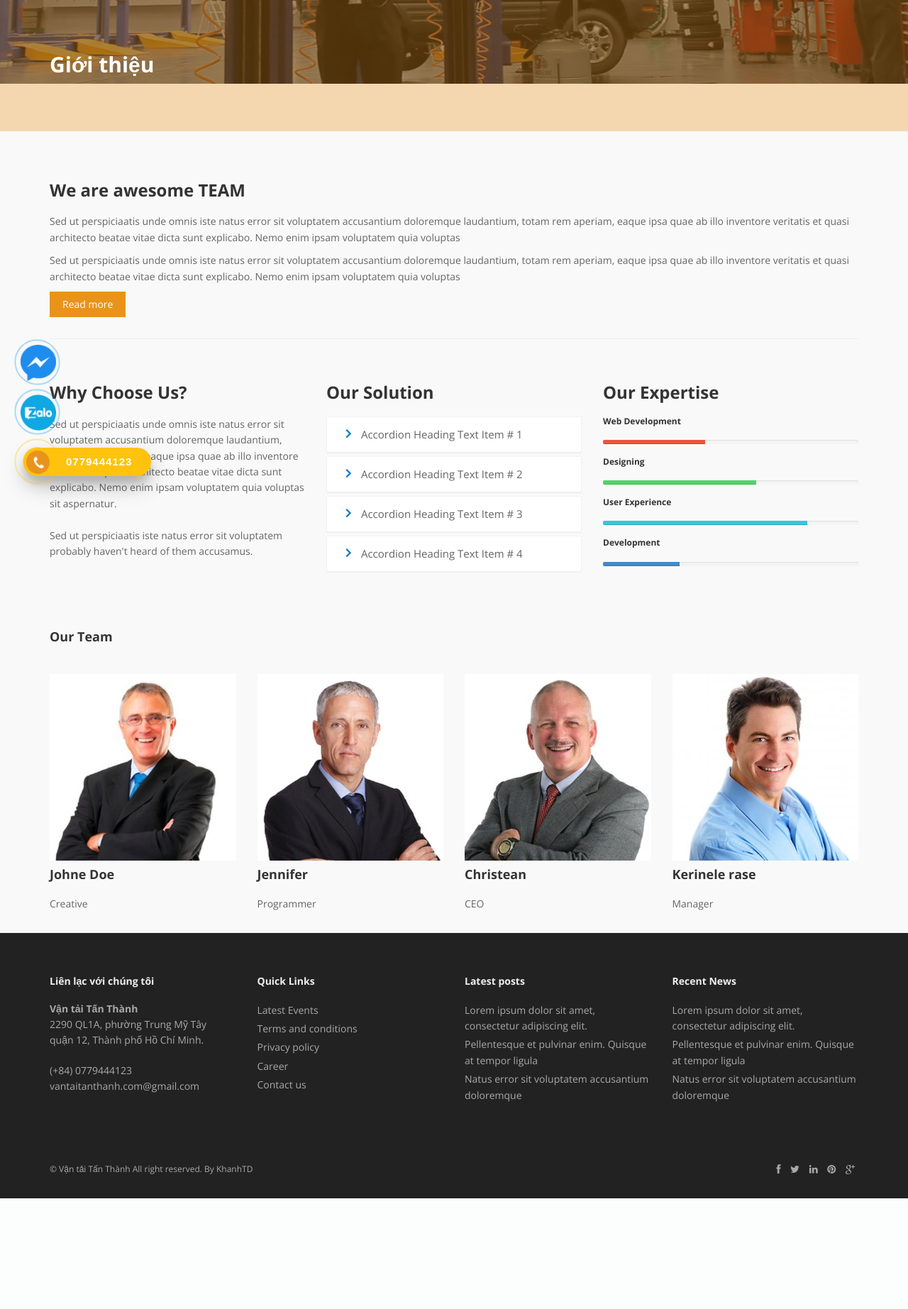
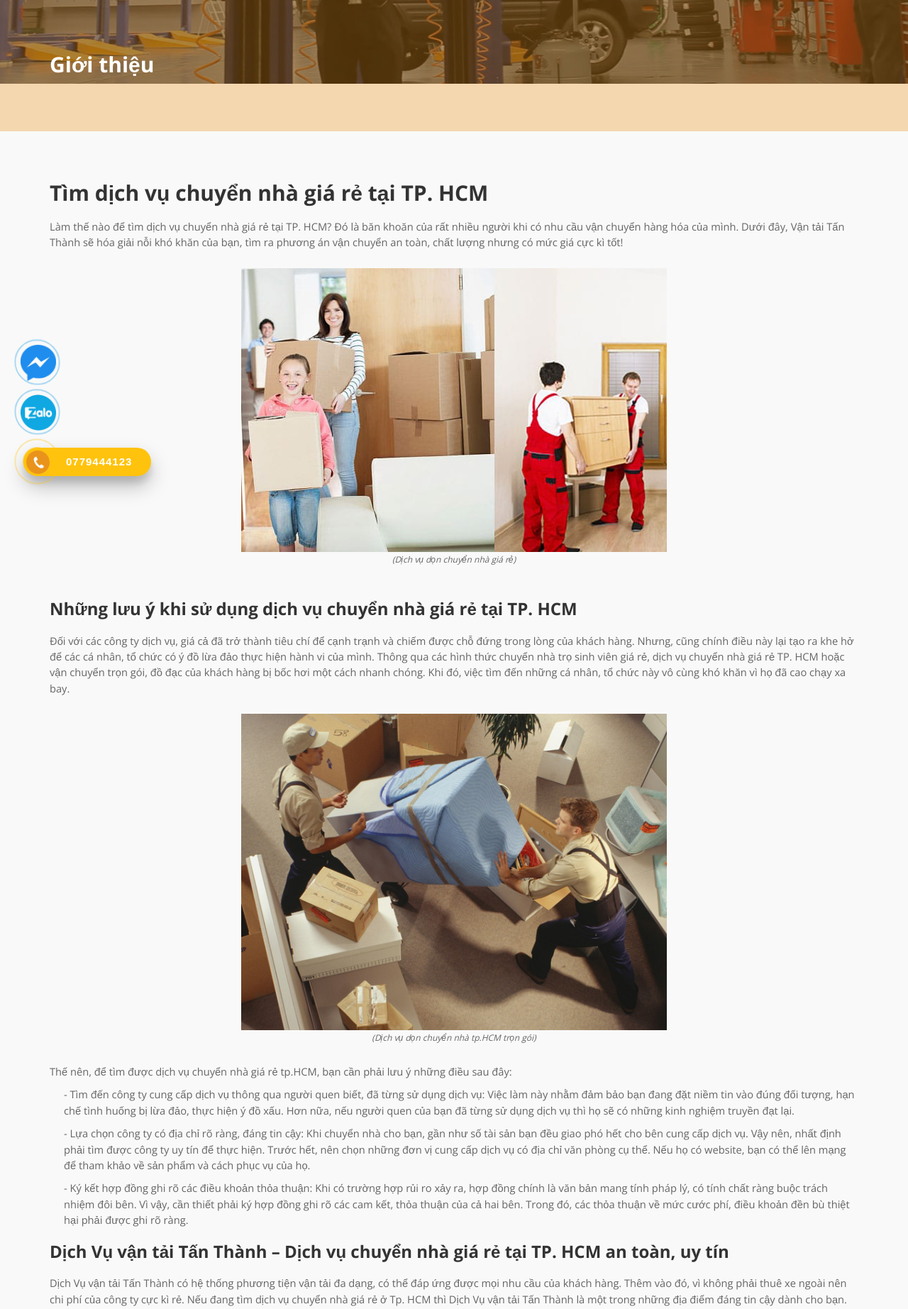
Before and after one commit to tranvanphay/CarriageWebsite, a PHP site: page /about.html in a window 1280 px wide. Shown: the part 92-1937 px from the top of the page at 71% size. Before the commit the page ends 1781 px from the top, so only its background shows below. Run offline with PHP 8.4, Linux system fonts and the light colour scheme; some libraries are stand-ins or nearby versions.

Commit message:
update user

```diff
--- a/about.html
+++ b/about.html
@@ -64,185 +64,230 @@
 						<div class="row">
 							<div class="col-md-12">
 								<div class="about-logo">
-									<h3>We are awesome <span class="color">TEAM</span></h3>
-									<p>Sed ut perspiciaatis unde omnis iste natus error sit voluptatem accusantium doloremque laudantium, totam rem aperiam, eaque ipsa quae ab illo inventore veritatis et quasi architecto beatae vitae dicta sunt explicabo. Nemo enim ipsam voluptatem quia voluptas</p>
-                                    	<p>Sed ut perspiciaatis unde omnis iste natus error sit voluptatem accusantium doloremque laudantium, totam rem aperiam, eaque ipsa quae ab illo inventore veritatis et quasi architecto beatae vitae dicta sunt explicabo. Nemo enim ipsam voluptatem quia voluptas</p>
+									<h2>Tìm dịch vụ chuyển nhà giá rẻ tại TP. HCM</h2>
+									<p>Làm thế nào để tìm dịch vụ chuyển nhà giá rẻ tại TP. HCM?
+										Đó là băn khoăn của rất nhiều người khi có nhu cầu vận chuyển hàng hóa của mình.
+										Dưới đây, Vận tải Tấn Thành sẽ hóa giải nỗi khó khăn của bạn, tìm ra phương án vận chuyển an toàn, chất lượng nhưng có mức giá cực kì tốt!</p>
+									<div class="imgMargin">
+									<img src="img/about/dich-vu-chuyen-nha-tphcm-gia-re.png" class="center-block newsImage">
+										<p class="imgDes">(Dịch vụ dọn chuyển nhà giá rẻ)</p>
+									</div>
+									<h3>Những lưu ý khi sử dụng dịch vụ chuyển nhà giá rẻ tại TP. HCM</h3>
+									<p>
+										Đối với các công ty dịch vụ, giá cả đã trở thành tiêu chí để cạnh trạnh và chiếm được chỗ đứng trong lòng của khách hàng.
+										Nhưng, cũng chính điều này lại tạo ra khe hở để các cá nhân, tổ chức có ý đồ lừa đảo thực hiện hành vi của mình.
+										Thông qua các hình thức chuyển nhà trọ sinh viên giá rẻ, dịch vụ chuyển nhà giá rẻ TP. HCM hoặc vận chuyển trọn gói, đồ đạc của khách hàng bị bốc hơi một cách nhanh chóng.
+										Khi đó, việc tìm đến những cá nhân, tổ chức này vô cùng khó khăn vì họ đã cao chạy xa bay.
+									</p>
+									<div class="imgMargin">
+										<img src="img/about/xe-tai-cho-hang-gia-re.png" class="center-block newsImage">
+										<p class="imgDes">(Dịch vụ dọn chuyển nhà tp.HCM trọn gói)</p>
+									</div>
+									<p>Thế nên, để tìm được dịch vụ chuyển nhà giá rẻ tp.HCM, bạn cần phải lưu ý những điều sau đây:</p>
+									<div style="margin-left: 20px">
+										<p>- Tìm đến công ty cung cấp dịch vụ thông qua người quen biết, đã từng sử dụng dịch vụ: Việc làm này nhằm đảm bảo bạn đang đặt niềm tin vào đúng đối tượng,
+											hạn chế tình huống bị lừa đảo, thực hiện ý đồ xấu. Hơn nữa, nếu người quen của bạn đã từng sử dụng dịch vụ thì họ sẽ có những kinh nghiệm truyền đạt lại.</p>
+
+										<p>- Lựa chọn công ty có địa chỉ rõ ràng, đáng tin cậy: Khi chuyển nhà cho bạn, gần như số tài sản bạn đều giao phó hết cho bên cung cấp dịch vụ.
+											Vậy nên, nhất định phải tìm được công ty uy tín để thực hiện.
+											Trước hết, nên chọn những đơn vị cung cấp dịch vụ có địa chỉ văn phòng cụ thể.
+											Nếu họ có website, bạn có thể lên mạng để tham khảo về sản phẩm và cách phục vụ của họ.</p>
+
+										<p>- Ký kết hợp đồng ghi rõ các điều khoản thỏa thuận: Khi có trường hợp rủi ro xảy ra, hợp đồng chính là văn bản mang tính pháp lý,
+											có tính chất ràng buộc trách nhiệm đôi bên. Vì vậy, cần thiết phải ký hợp đồng ghi rõ các cam kết, thỏa thuận của cả hai bên.
+											 Trong đó, các thỏa thuận về mức cước phí, điều khoản đền bù thiệt hại phải được ghi rõ ràng.</p>
+									</div>
+									<h3>Dịch Vụ vận tải Tấn Thành – Dịch vụ chuyển nhà giá rẻ tại TP. HCM an toàn, uy tín</h3>
+									<p> Dịch Vụ vận tải Tấn Thành có hệ thống phương tiện vận tải đa dạng, có thể đáp ứng được mọi nhu cầu của khách hàng.
+										Thêm vào đó, vì không phải thuê xe ngoài nên chi phí của công ty cực kì rẻ.
+										Nếu đang tìm dịch vụ chuyển nhà giá rẻ ở Tp. HCM thì Dịch Vụ vận tải Tấn Thành là một trong những địa điểm đáng tin cậy dành cho bạn.</p>
+
+									<p>Sau khi nhận được thông tin yêu cầu từ quý khách hàng, Dịch Vụ vận tải Tấn Thành tư vấn các phương án di chuyển.
+										Tiếp theo, chúng tôi sẽ tiến hành khảo sát tình hình nơi chuyển nhà để đảm bảo hoàn thành công việc một cách tốt nhất.</p>
+
+									<h3>Lựa chọn dịch vụ chuyển nhà giá rẻ TP. HCM của Dịch Vụ vận tải Tấn Thành, bạn sẽ tận hưởng những ưu đãi đặc biệt như:</h3>
+									<div style="margin: 20px">
+										<p>- Dịch vụ có mức phí cạnh tranh nhất trên thị trường</p>
+										<p>- Cam kết hoàn tiền và bồi thường 100% khi để thất thoát, hư hại tài sản với lỗi xuất phát từ phía chúng tôi</p>
+										<p>- Hỗ trợ dịch vụ chuyển nhà trọn gói, bao hết mọi công việc, khách hàng chỉ cần giám sát và đưa ra góp ý</p>
+										<p>- Hệ thống phương tiện hỗ trợ hiện đại, thao tác nhanh gọn giúp tiết kiệm thời gian. Quy trình chuyển nhà không quá 1 ngày</p>
+									</div>
+									<h3>Liên hệ ngay Dịch Vụ vận tải Tấn Thành để được phục vụ một cách tốt nhất!</h3>
 								</div>
-								<a href="#" class="btn btn-color">Read more</a>
 							</div>
 						</div>
 
 						<hr>
 						<br>
 
-						<div class="row">
-							<div class="col-md-4">
-								<!-- Heading and para -->
-								<div class="block-heading-two">
-									<h3><span>Why Choose Us?</span></h3>
-								</div>
-								<p>Sed ut perspiciaatis unde omnis iste natus error sit voluptatem accusantium doloremque laudantium, totam rem aperiam, eaque ipsa quae ab illo inventore veritatis et quasi architecto beatae vitae dicta sunt explicabo. Nemo enim ipsam voluptatem quia voluptas sit aspernatur. <br/><br/>Sed ut perspiciaatis iste natus error sit voluptatem probably haven't heard of them accusamus.</p>
-							</div>
-							<div class="col-md-4">
-								<div class="block-heading-two">
-									<h3><span>Our Solution</span></h3>
-								</div>
-								<!-- Accordion starts -->
-								<div class="panel-group" id="accordion-alt3">
-								 <!-- Panel. Use "panel-XXX" class for different colors. Replace "XXX" with color. -->
-								  <div class="panel">
-									<!-- Panel heading -->
-									 <div class="panel-heading">
-										<h4 class="panel-title">
-										  <a data-toggle="collapse" data-parent="#accordion-alt3" href="#collapseOne-alt3">
-											<i class="fa fa-angle-right"></i> Accordion Heading Text Item # 1
-										  </a>
-										</h4>
-									 </div>
-									 <div id="collapseOne-alt3" class="panel-collapse collapse">
-										<!-- Panel body -->
-										<div class="panel-body">
-										  Sed ut perspiciaatis unde omnis iste natus error sit voluptatem accusantium doloremque laudantium, totam rem aperiam, eaque ipsa quae ab illo inventore veritatis et quasi architecto beatae vitae dicta sunt explicabo. Nemo enim ipsam voluptatem quia voluptas
-										</div>
-									 </div>
-								  </div>
-								  <div class="panel">
-									 <div class="panel-heading">
-										<h4 class="panel-title">
-										  <a data-toggle="collapse" data-parent="#accordion-alt3" href="#collapseTwo-alt3">
-											<i class="fa fa-angle-right"></i> Accordion Heading Text Item # 2
-										  </a>
-										</h4>
-									 </div>
-									 <div id="collapseTwo-alt3" class="panel-collapse collapse">
-										<div class="panel-body">
-										  Sed ut perspiciaatis unde omnis iste natus error sit voluptatem accusantium doloremque laudantium, totam rem aperiam, eaque ipsa quae ab illo inventore veritatis et quasi architecto beatae vitae dicta sunt explicabo. Nemo enim ipsam voluptatem quia voluptas
-										</div>
-									 </div>
-								  </div>
-								  <div class="panel">
-									 <div class="panel-heading">
-										<h4 class="panel-title">
-										  <a data-toggle="collapse" data-parent="#accordion-alt3" href="#collapseThree-alt3">
-											<i class="fa fa-angle-right"></i> Accordion Heading Text Item # 3
-										  </a>
-										</h4>
-									 </div>
-									 <div id="collapseThree-alt3" class="panel-collapse collapse">
-										<div class="panel-body">
-										  Sed ut perspiciaatis unde omnis iste natus error sit voluptatem accusantium doloremque laudantium, totam rem aperiam, eaque ipsa quae ab illo inventore veritatis et quasi architecto beatae vitae dicta sunt explicabo. Nemo enim ipsam voluptatem quia voluptas
-										</div>
-									 </div>
-								  </div>
-								  <div class="panel">
-									 <div class="panel-heading">
-										<h4 class="panel-title">
-										  <a data-toggle="collapse" data-parent="#accordion-alt3" href="#collapseFour-alt3">
-											<i class="fa fa-angle-right"></i> Accordion Heading Text Item # 4
-										  </a>
-										</h4>
-									 </div>
-									 <div id="collapseFour-alt3" class="panel-collapse collapse">
-										<div class="panel-body">
-										  Sed ut perspiciaatis unde omnis iste natus error sit voluptatem accusantium doloremque laudantium, totam rem aperiam, eaque ipsa quae ab illo inventore veritatis et quasi architecto beatae vitae dicta sunt explicabo. Nemo enim ipsam voluptatem quia voluptas
-										</div>
-									 </div>
-								  </div>
-								</div>
-								<!-- Accordion ends -->
-
-							</div>
-
-							<div class="col-md-4">
-								<div class="block-heading-two">
-									<h3><span>Our Expertise</span></h3>
-								</div>
-								<h6>Web Development</h6>
-								<div class="progress pb-sm">
-								  <!-- White color (progress-bar-white) -->
-								  <div class="progress-bar progress-bar-red" role="progressbar" aria-valuenow="40" aria-valuemin="0" aria-valuemax="100" style="width: 40%">
-									 <span class="sr-only">40% Complete (success)</span>
-								  </div>
-								</div>
-								<h6>Designing</h6>
-								<div class="progress pb-sm">
-								  <div class="progress-bar progress-bar-green" role="progressbar" aria-valuenow="60" aria-valuemin="0" aria-valuemax="100" style="width: 60%">
-									 <span class="sr-only">40% Complete (success)</span>
-								  </div>
-								</div>
-								<h6>User Experience</h6>
-								<div class="progress pb-sm">
-								  <div class="progress-bar progress-bar-lblue" role="progressbar" aria-valuenow="80" aria-valuemin="0" aria-valuemax="100" style="width: 80%">
-									 <span class="sr-only">40% Complete (success)</span>
-								  </div>
-								</div>
-								<h6>Development</h6>
-								<div class="progress pb-sm">
-								  <div class="progress-bar progress-bar-yellow" role="progressbar" aria-valuenow="30" aria-valuemin="0" aria-valuemax="100" style="width: 30%">
-									 <span class="sr-only">40% Complete (success)</span>
-								  </div>
-								</div>
-							</div>
-
-						</div>
-
-
-
-						<br>
-						<!-- Our Team starts -->
-
-						<!-- Heading -->
-						<div class="block-heading-six">
-							<h4 class="bg-color">Our Team</h4>
-						</div>
-						<br>
-
-						<!-- Our team starts -->
-
-						<div class="team-six">
-							<div class="row">
-								<div class="col-md-3 col-sm-6">
-									<!-- Team Member -->
-									<div class="team-member">
-										<!-- Image -->
-										<img class="img-responsive" src="img/team1.jpg" alt="">
-										<!-- Name -->
-										<h4>Johne Doe</h4>
-										<span class="deg">Creative</span>
-									</div>
-								</div>
-								<div class="col-md-3 col-sm-6">
-									<!-- Team Member -->
-									<div class="team-member">
-										<!-- Image -->
-										<img class="img-responsive" src="img/team2.jpg" alt="">
-										<!-- Name -->
-										<h4>Jennifer</h4>
-										<span class="deg">Programmer</span>
-									</div>
-								</div>
-								<div class="col-md-3 col-sm-6">
-									<!-- Team Member -->
-									<div class="team-member">
-										<!-- Image -->
-										<img class="img-responsive" src="img/team3.jpg" alt="">
-										<!-- Name -->
-										<h4>Christean</h4>
-										<span class="deg">CEO</span>
-									</div>
-								</div>
-								<div class="col-md-3 col-sm-6">
-									<!-- Team Member -->
-									<div class="team-member">
-										<!-- Image -->
-										<img class="img-responsive" src="img/team4.jpg" alt="">
-										<!-- Name -->
-										<h4>Kerinele rase</h4>
-										<span class="deg">Manager</span>
-									</div>
-								</div>
-							</div>
-						</div>
+<!--						<div class="row">-->
+<!--							<div class="col-md-4">-->
+<!--								&lt;!&ndash; Heading and para &ndash;&gt;-->
+<!--								<div class="block-heading-two">-->
+<!--									<h3><span>Why Choose Us?</span></h3>-->
+<!--								</div>-->
+<!--								<p>Sed ut perspiciaatis unde omnis iste natus error sit voluptatem accusantium doloremque laudantium, totam rem aperiam, eaque ipsa quae ab illo inventore veritatis et quasi architecto beatae vitae dicta sunt explicabo. Nemo enim ipsam voluptatem quia voluptas sit aspernatur. <br/><br/>Sed ut perspiciaatis iste natus error sit voluptatem probably haven't heard of them accusamus.</p>-->
+<!--							</div>-->
+<!--							<div class="col-md-4">-->
+<!--								<div class="block-heading-two">-->
+<!--									<h3><span>Our Solution</span></h3>-->
+<!--								</div>		-->
+<!--								&lt;!&ndash; Accordion starts &ndash;&gt;-->
+<!--								<div class="panel-group" id="accordion-alt3">-->
+<!--								 &lt;!&ndash; Panel. Use "panel-XXX" class for different colors. Replace "XXX" with color. &ndash;&gt;-->
+<!--								  <div class="panel">	-->
+<!--									&lt;!&ndash; Panel heading &ndash;&gt;-->
+<!--									 <div class="panel-heading">-->
+<!--										<h4 class="panel-title">-->
+<!--										  <a data-toggle="collapse" data-parent="#accordion-alt3" href="#collapseOne-alt3">-->
+<!--											<i class="fa fa-angle-right"></i> Accordion Heading Text Item # 1-->
+<!--										  </a>-->
+<!--										</h4>-->
+<!--									 </div>-->
+<!--									 <div id="collapseOne-alt3" class="panel-collapse collapse">-->
+<!--										&lt;!&ndash; Panel body &ndash;&gt;-->
+<!--										<div class="panel-body">-->
+<!--										  Sed ut perspiciaatis unde omnis iste natus error sit voluptatem accusantium doloremque laudantium, totam rem aperiam, eaque ipsa quae ab illo inventore veritatis et quasi architecto beatae vitae dicta sunt explicabo. Nemo enim ipsam voluptatem quia voluptas-->
+<!--										</div>-->
+<!--									 </div>-->
+<!--								  </div>-->
+<!--								  <div class="panel">-->
+<!--									 <div class="panel-heading">-->
+<!--										<h4 class="panel-title">-->
+<!--										  <a data-toggle="collapse" data-parent="#accordion-alt3" href="#collapseTwo-alt3">-->
+<!--											<i class="fa fa-angle-right"></i> Accordion Heading Text Item # 2-->
+<!--										  </a>-->
+<!--										</h4>-->
+<!--									 </div>-->
+<!--									 <div id="collapseTwo-alt3" class="panel-collapse collapse">-->
+<!--										<div class="panel-body">-->
+<!--										  Sed ut perspiciaatis unde omnis iste natus error sit voluptatem accusantium doloremque laudantium, totam rem aperiam, eaque ipsa quae ab illo inventore veritatis et quasi architecto beatae vitae dicta sunt explicabo. Nemo enim ipsam voluptatem quia voluptas-->
+<!--										</div>-->
+<!--									 </div>-->
+<!--								  </div>-->
+<!--								  <div class="panel">-->
+<!--									 <div class="panel-heading">-->
+<!--										<h4 class="panel-title">-->
+<!--										  <a data-toggle="collapse" data-parent="#accordion-alt3" href="#collapseThree-alt3">-->
+<!--											<i class="fa fa-angle-right"></i> Accordion Heading Text Item # 3-->
+<!--										  </a>-->
+<!--										</h4>-->
+<!--									 </div>-->
+<!--									 <div id="collapseThree-alt3" class="panel-collapse collapse">-->
+<!--										<div class="panel-body">-->
+<!--										  Sed ut perspiciaatis unde omnis iste natus error sit voluptatem accusantium doloremque laudantium, totam rem aperiam, eaque ipsa quae ab illo inventore veritatis et quasi architecto beatae vitae dicta sunt explicabo. Nemo enim ipsam voluptatem quia voluptas-->
+<!--										</div>-->
+<!--									 </div>-->
+<!--								  </div>-->
+<!--								  <div class="panel">-->
+<!--									 <div class="panel-heading">-->
+<!--										<h4 class="panel-title">-->
+<!--										  <a data-toggle="collapse" data-parent="#accordion-alt3" href="#collapseFour-alt3">-->
+<!--											<i class="fa fa-angle-right"></i> Accordion Heading Text Item # 4-->
+<!--										  </a>-->
+<!--										</h4>-->
+<!--									 </div>-->
+<!--									 <div id="collapseFour-alt3" class="panel-collapse collapse">-->
+<!--										<div class="panel-body">-->
+<!--										  Sed ut perspiciaatis unde omnis iste natus error sit voluptatem accusantium doloremque laudantium, totam rem aperiam, eaque ipsa quae ab illo inventore veritatis et quasi architecto beatae vitae dicta sunt explicabo. Nemo enim ipsam voluptatem quia voluptas-->
+<!--										</div>-->
+<!--									 </div>-->
+<!--								  </div>-->
+<!--								</div>-->
+<!--								&lt;!&ndash; Accordion ends &ndash;&gt;-->
+<!--								-->
+<!--							</div>-->
+<!--							-->
+<!--							<div class="col-md-4">-->
+<!--								<div class="block-heading-two">-->
+<!--									<h3><span>Our Expertise</span></h3>-->
+<!--								</div>								-->
+<!--								<h6>Web Development</h6>-->
+<!--								<div class="progress pb-sm">-->
+<!--								  &lt;!&ndash; White color (progress-bar-white) &ndash;&gt;-->
+<!--								  <div class="progress-bar progress-bar-red" role="progressbar" aria-valuenow="40" aria-valuemin="0" aria-valuemax="100" style="width: 40%">-->
+<!--									 <span class="sr-only">40% Complete (success)</span>-->
+<!--								  </div>-->
+<!--								</div>-->
+<!--								<h6>Designing</h6>-->
+<!--								<div class="progress pb-sm">-->
+<!--								  <div class="progress-bar progress-bar-green" role="progressbar" aria-valuenow="60" aria-valuemin="0" aria-valuemax="100" style="width: 60%">-->
+<!--									 <span class="sr-only">40% Complete (success)</span>-->
+<!--								  </div>-->
+<!--								</div>-->
+<!--								<h6>User Experience</h6>-->
+<!--								<div class="progress pb-sm">-->
+<!--								  <div class="progress-bar progress-bar-lblue" role="progressbar" aria-valuenow="80" aria-valuemin="0" aria-valuemax="100" style="width: 80%">-->
+<!--									 <span class="sr-only">40% Complete (success)</span>-->
+<!--								  </div>-->
+<!--								</div>-->
+<!--								<h6>Development</h6>-->
+<!--								<div class="progress pb-sm">-->
+<!--								  <div class="progress-bar progress-bar-yellow" role="progressbar" aria-valuenow="30" aria-valuemin="0" aria-valuemax="100" style="width: 30%">-->
+<!--									 <span class="sr-only">40% Complete (success)</span>-->
+<!--								  </div>-->
+<!--								</div>-->
+<!--							</div>-->
+<!--							-->
+<!--						</div>-->
+<!--						-->
+<!--						 						-->
+<!--						 -->
+<!--						<br>-->
+<!--						&lt;!&ndash; Our Team starts &ndash;&gt;-->
+<!--				-->
+<!--						&lt;!&ndash; Heading &ndash;&gt;-->
+<!--						<div class="block-heading-six">-->
+<!--							<h4 class="bg-color">Our Team</h4>-->
+<!--						</div>-->
+<!--						<br>-->
+<!--						-->
+<!--						&lt;!&ndash; Our team starts &ndash;&gt;-->
+<!--						-->
+<!--						<div class="team-six">-->
+<!--							<div class="row">-->
+<!--								<div class="col-md-3 col-sm-6">-->
+<!--									&lt;!&ndash; Team Member &ndash;&gt;-->
+<!--									<div class="team-member">-->
+<!--										&lt;!&ndash; Image &ndash;&gt;-->
+<!--										<img class="img-responsive" src="img/team1.jpg" alt="">-->
+<!--										&lt;!&ndash; Name &ndash;&gt;-->
+<!--										<h4>Johne Doe</h4>-->
+<!--										<span class="deg">Creative</span> -->
+<!--									</div>-->
+<!--								</div>-->
+<!--								<div class="col-md-3 col-sm-6">-->
+<!--									&lt;!&ndash; Team Member &ndash;&gt;-->
+<!--									<div class="team-member">-->
+<!--										&lt;!&ndash; Image &ndash;&gt;-->
+<!--										<img class="img-responsive" src="img/team2.jpg" alt="">-->
+<!--										&lt;!&ndash; Name &ndash;&gt;-->
+<!--										<h4>Jennifer</h4>-->
+<!--										<span class="deg">Programmer</span> -->
+<!--									</div>-->
+<!--								</div>-->
+<!--								<div class="col-md-3 col-sm-6">-->
+<!--									&lt;!&ndash; Team Member &ndash;&gt;-->
+<!--									<div class="team-member">-->
+<!--										&lt;!&ndash; Image &ndash;&gt;-->
+<!--										<img class="img-responsive" src="img/team3.jpg" alt="">-->
+<!--										&lt;!&ndash; Name &ndash;&gt;-->
+<!--										<h4>Christean</h4>-->
+<!--										<span class="deg">CEO</span> -->
+<!--									</div>-->
+<!--								</div>-->
+<!--								<div class="col-md-3 col-sm-6">-->
+<!--									&lt;!&ndash; Team Member &ndash;&gt;-->
+<!--									<div class="team-member">-->
+<!--										&lt;!&ndash; Image &ndash;&gt;-->
+<!--										<img class="img-responsive" src="img/team4.jpg" alt="">-->
+<!--										&lt;!&ndash; Name &ndash;&gt;-->
+<!--										<h4>Kerinele rase</h4>-->
+<!--										<span class="deg">Manager</span> -->
+<!--									</div>-->
+<!--								</div>-->
+<!--							</div>-->
+<!--						</div>-->
 
 						<!-- Our team ends -->
 
@@ -344,7 +389,7 @@
 	</div>
 </div>
 
-<div class="social-ring-wrap" style="margin-bottom: 70px">
+<div class="social-ring-wrap zalo-margin">
 	<div class="hotline-phone-ring">
 		<div class="zalo-ring-circle"></div>
 		<div class="zalo-ring-circle-fill"></div>
@@ -354,14 +399,10 @@
 			</a>
 		</div>
 	</div>
-	<!--		<div class="zalo-bar">-->
-	<!--			<a href="http://zaloapp.com/qr/p/1pcmppi8bhu2d">-->
-	<!--				<span class="text-hotline">0779444123</span>-->
-	<!--			</a>-->
-	<!--		</div>-->
+
 </div>
 
-<div class="social-ring-wrap" style="margin-bottom: 140px">
+<div class="social-ring-wrap mess-margin" >
 	<div class="hotline-phone-ring">
 		<div class="zalo-ring-circle"></div>
 		<div class="zalo-ring-circle-fill"></div>
@@ -383,25 +424,33 @@
 		<a href="tel:0779444123" class="pps-btn-img">
 			<div class="column" >
 				<div class="column1">
-					<a href="tel:0779444123" class="pps-btn-img">
-						<img class="hotlineShake" src="img/icon_call.png" alt="Gọi điện thoại" width="30" height="30" style="margin-right: 10px">
-					</a>
+					<!--				<a href="tel:0779444123" class="pps-btn-img">-->
+					<!--					<img class="hotlineShake" src="img/icon_call.png" alt="Gọi điện thoại" width="30" height="30" style="margin-right: 10px">-->
+					<!--				</a>-->
+					<div class="phone-ring-img-circle ">
+						<a href="tel:0779444123" class="pps-btn-img">
+							<img src="img/icon_call.png" alt="Gọi dt" width="30">
+						</a>
+					</div>
+
 				</div>
 				<div class="column2 hotline-text">
-					<p style="margin-left: 10px">(+84) 077-944-4123</p>
+					<p>(+84) 077-944-4123</p>
 				</div>
 			</div>
 		</a>
 
-		<a href="tel:0779444123" class="pps-btn-img">
+		<a href="tel:0967654454" class="pps-btn-img">
 			<div class="column" >
 				<div class="column1">
-					<a href="tel:0779444123" class="pps-btn-img">
-						<img class="hotlineShake" src="img/icon_call.png" alt="Gọi điện thoại" width="30" height="30" style="margin-right: 10px">
-					</a>
+					<div class="phone-ring-img-circle">
+						<a href="tel:0967654454" class="pps-btn-img">
+							<img src="img/icon_call.png" alt="Gọi dt" width="30">
+						</a>
+					</div>
 				</div>
 				<div class="column2 hotline-text" >
-					<p style="margin-left: 10px">(+84) 077-944-4123</p>
+					<p style="margin-left: 10px">(+84) 096-765-4454</p>
 				</div>
 			</div>
 		</a>
--- a/css/style.css
+++ b/css/style.css
@@ -32,6 +32,10 @@ h1,h2, h3, h4, h5, h6 {
 	line-height:1.1em;
 	color:#333;
 	margin-bottom: 20px;
+}
+
+p{
+	font-size: 11pt;
 }
 
 .container {
@@ -1155,8 +1159,8 @@ ul.team-detail li ul.social-network li i {
 }
 
 .pricing-container{
+	padding: 10px;
 	background: #fff;
-	text-align:center;
 	font-size:14px;
 }
 
@@ -2149,6 +2153,19 @@ padding-top: 12px;
 	clear: both;
 }
 
+.imgDes{
+	font-size: 9pt;
+	font-style: italic;
+	text-align: center;
+}
+.imgMargin{
+	padding: 15px;
+}
+.newsImage{
+	width:600px; /* you can use % */
+	height: auto;
+}
+
 
 .hotlineShake {
 	-webkit-animation: rotation 0.7s infinite linear;
@@ -2201,6 +2218,9 @@ padding-top: 12px;
 	.mess-margin{
 		margin-bottom: 100px;
 	}
+	p{
+		font-size: 11pt;
+	}
 }
 
 
```
Also changed, not shown: contact.html (+21 -16 lines), index.html (+14 -11 lines), news.html (+21 -16 lines), services.html (+78 -77 lines), img/about/dich-vu-chuyen-nha-tphcm-gia-re.png (added), img/about/xe-tai-cho-hang-gia-re.png (added), img/slides/don-chuyen-nha-quan-12.png (added), img/slides/xe-tai-cho-hang.png (added), img/slides/xe-tai-chuyen-nha.png (added).
